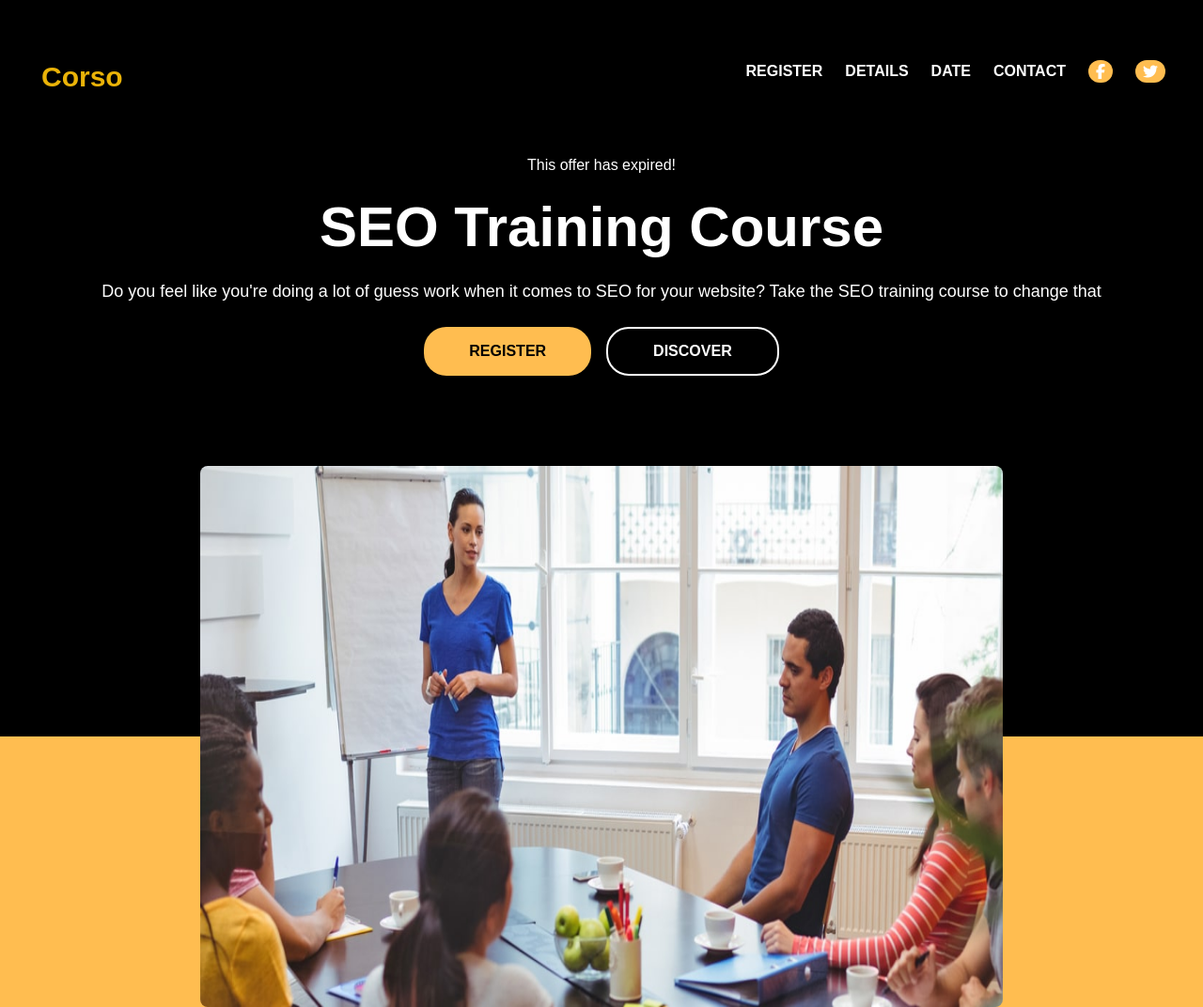
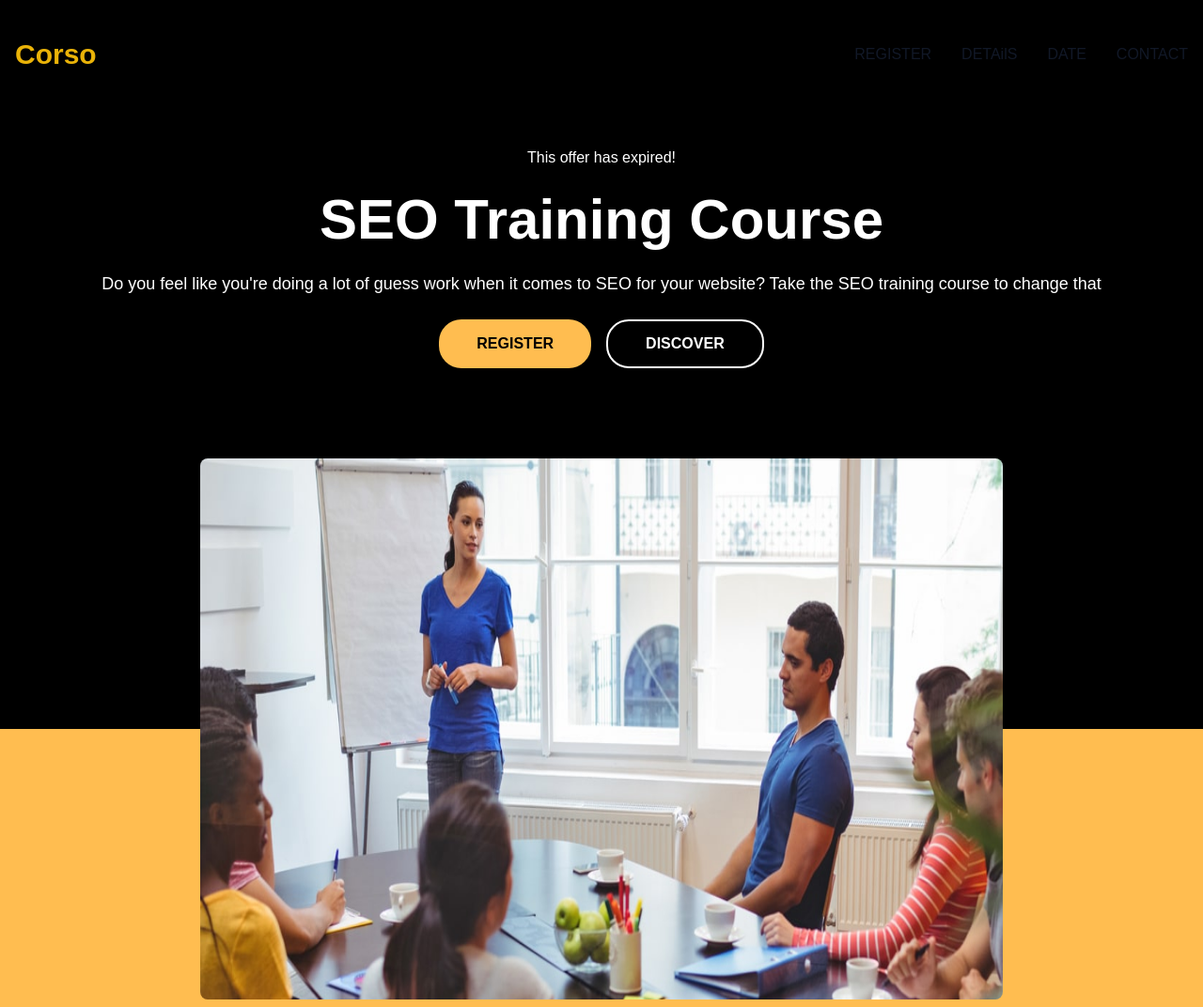
Before and after one commit to MwiseHeritier/Challenge_2, a plain HTML site: page landing-page/index.html in a window 1280 px wide. Shown: the top 1072 px of the page at 94% size. Drawn offline with nearby package versions, Linux system fonts and the light colour scheme.

Commit message:
feat: finalizing project

```diff
--- a/landing-page/index.html
+++ b/landing-page/index.html
@@ -7,51 +7,52 @@
     <link rel="stylesheet" href="https://cdnjs.cloudflare.com/ajax/libs/font-awesome/6.7.2/css/all.min.css">
     <link href="https://fonts.googleapis.com/css2?family=Lobster&display=swap" rel="stylesheet">
     <script src="https://cdn.tailwindcss.com"></script>
+    <link href="https://cdn.jsdelivr.net/npm/flowbite@3.1.2/dist/flowbite.min.css" rel="stylesheet" />
+    <script src="https://cdn.jsdelivr.net/npm/flowbite@3.1.2/dist/flowbite.min.js"></script>
     <link rel="stylesheet" href="./style.css">
 </head>
 <body class="">
     <header class="bg-black pb-96">
-        <div class="flex lg:flex-row flex-col py-16 px-10 lg:gap-y-1 gap-y-6">
-            <div class="lg:w-4/12 w-full lg:pl-1 pl-52  justify-center">
-                <p class="text-yellow-500 font-bold text-3xl Corso font-lobster">Corso</p>
-            </div>
 
-            <div class="lg:w-8/12 w-full">
-                <ul class="flex flex-row text-white justify-end lg:gap-6 gap-4 font-semibold">
-                    <li>
-                        <a href="#">REGISTER</a>
-                    </li>
+
+<nav class="">
+  <div class="max-w-screen-xl flex flex-wrap items-center justify-between mx-auto px-4 pt-10 pb-20">
+    <p class="text-yellow-500 font-bold text-3xl corso font-lobster">Corso</p>
+
+    <button data-collapse-toggle="navbar-default" type="button" class="inline-flex items-center p-2 w-10 h-10 justify-center text-sm text-gray-500 rounded-lg md:hidden hover:bg-gray-100 focus:outline-none focus:ring-2 focus:ring-gray-200 dark:text-gray-400 dark:hover:bg-gray-700 dark:focus:ring-gray-600" aria-controls="navbar-default" aria-expanded="false">
+        <span class="sr-only">Open main menu</span>
+        <svg class="w-5 h-5" aria-hidden="true" xmlns="http://www.w3.org/2000/svg" fill="none" viewBox="0 0 17 14">
+            <path stroke="currentColor" stroke-linecap="round" stroke-linejoin="round" stroke-width="2" d="M1 1h15M1 7h15M1 13h15"/>
+        </svg>
+    </button>
+    <div class="hidden w-full md:block md:w-auto" id="navbar-default">
+     <ul class="font-medium flex flex-col p-4 md:p-0 mt-4  rounded-lg md:flex-row md:space-x-8 rtl:space-x-reverse md:mt-0 md:border-0">
 
         <li>
-                        <a href="#">DETAILS</a>
+          <a href="#" class="block py-2 px-3 text-gray-900 rounded-sm hover:bg-gray-100 md:hover:bg-transparent md:border-0 md:hover:text-blue-700 md:p-0 dark:text-white md:dark:hover:text-blue-500 dark:hover:bg-gray-700 dark:hover:text-white md:dark:hover:bg-transparent">REGISTER</a>
         </li>
-
         <li>
-                        <a href="#">DATE</a>
+          <a href="#" class="block py-2 px-3 text-gray-900 rounded-sm hover:bg-gray-100 md:hover:bg-transparent md:border-0 md:hover:text-blue-700 md:p-0 dark:text-white md:dark:hover:text-blue-500 dark:hover:bg-gray-700 dark:hover:text-white md:dark:hover:bg-transparent">DETAilS</a>
         </li>
-
         <li>
-                        <a href="#">CONTACT</a>
+          <a href="#" class="block py-2 px-3 text-gray-900 rounded-sm hover:bg-gray-100 md:hover:bg-transparent md:border-0 md:hover:text-blue-700 md:p-0 dark:text-white md:dark:hover:text-blue-500 dark:hover:bg-gray-700 dark:hover:text-white md:dark:hover:bg-transparent">DATE</a>
         </li>
-
         <li>
-                        <a href="#"><i class="fa-brands fa-facebook-f rounded-full button px-2 py-1 social-media"></i></a>
-                    </li>
-
-                    <li>
-                        <a href="#"><i class="fa-brands fa-twitter button rounded-full px-2 py-1 social-media"></i></a>
+          <a href="#" class="block py-2 px-3 text-gray-900 rounded-sm hover:bg-gray-100 md:hover:bg-transparent md:border-0 md:hover:text-blue-700 md:p-0 dark:text-white md:dark:hover:text-blue-500 dark:hover:bg-gray-700 dark:hover:text-white md:dark:hover:bg-transparent">CONTACT</a>
         </li>
       </ul>
     </div>
   </div>
+</nav>
+
 
        <div class="flex flex-col text-center gap-6 bg-black text-white ">
             <p>This offer has expired!</p>
             <p class="lg:text-6xl text-3xl font-bold">SEO Training Course</p>
             <p class="text-lg lg:w-full w-10/12  font-thin">Do you feel like you're doing a lot of guess work when it comes to SEO for your website? Take the SEO training course to change that</p>
             <div class="flex justify-center gap-4 ">
-                <button class="button py-3 px-12 rounded-3xl font-semibold text-black">REGISTER</button>
-                <button class="border-2 border-white py-3 px-12 rounded-3xl font-semibold">DISCOVER</button>
+                <button class="button py-3 px-10 rounded-3xl font-semibold text-black">REGISTER</button>
+                <button class="border-2 border-white py-3 px-10 rounded-3xl font-semibold">DISCOVER</button>
             </div>
         </div>
     </header>
@@ -61,9 +62,9 @@
             <div class="flex justify-center">
                 <img class="w-8/12 lg:-m-72 -m-48 rounded-lg" src="./assets/images/details-slide-3.jpg" alt="">
             </div>
-            <div class="w-10/12 flex lg:flex-row flex-col justify-center lg:pt-96 pt-60 pl-32 gap-x-1 gap-y-6">
+            <div class="w-10/12  flex lg:flex-row flex-col justify-center lg:pt-96 pt-60 lg:pl-32 pl-10  gap-x-1 gap-y-6">
                 <div class="lg:w-7/12 w-full flex flex-col justify-center  gap-4 lg:pl-32">
-                    <p class="lg:text-4xl text-3xl  font-bold">Register Using The Form</p>
+                    <p class="lg:text-4xl text-3xl w-full font-bold">Register Using The Form</p>
                     <p class="font-thin ">It's easy to register for the course, just fill out the form and click submit. Then you will be registered for one of the best SEO training courses in the industry</p>
                     <p class="font-thin"><span class="font-bold">. Your information</span> is required to complete the registration</p>
                     <p class="font-thin"><span class="font-bold">. It's safe with us</span> and will not be used for marketing</p>
--- a/landing-page/style.css
+++ b/landing-page/style.css
@@ -3,7 +3,7 @@ body{
 }
 
 header{
-    background-color: #000000;
+    background-color: #8d7575;
 }
 
 .register, .number, .button, .contact-container{
```
Lines whose indentation alone changed are shown as unchanged.
